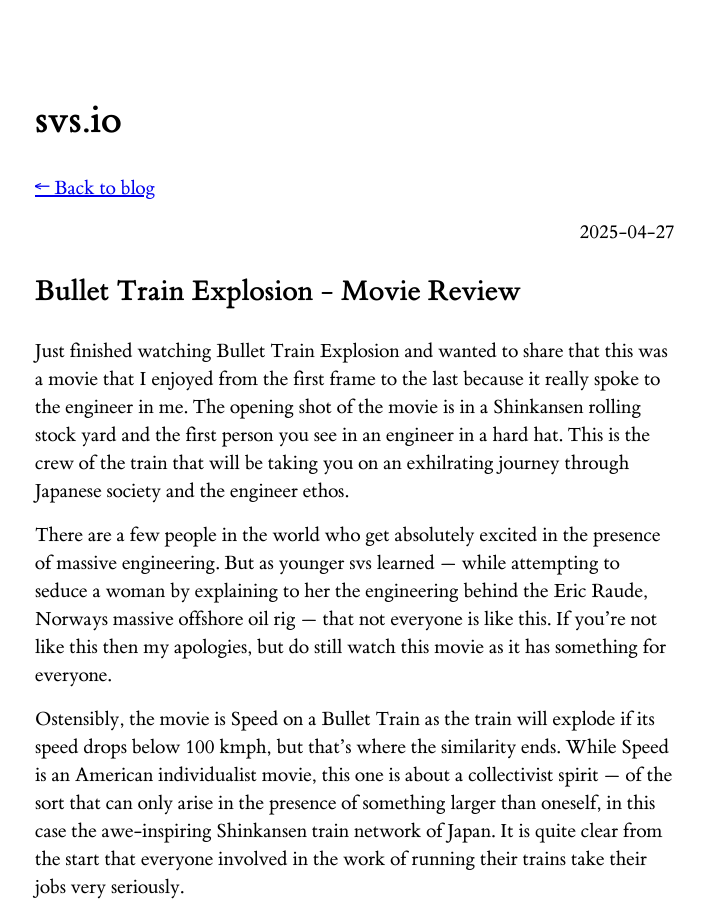
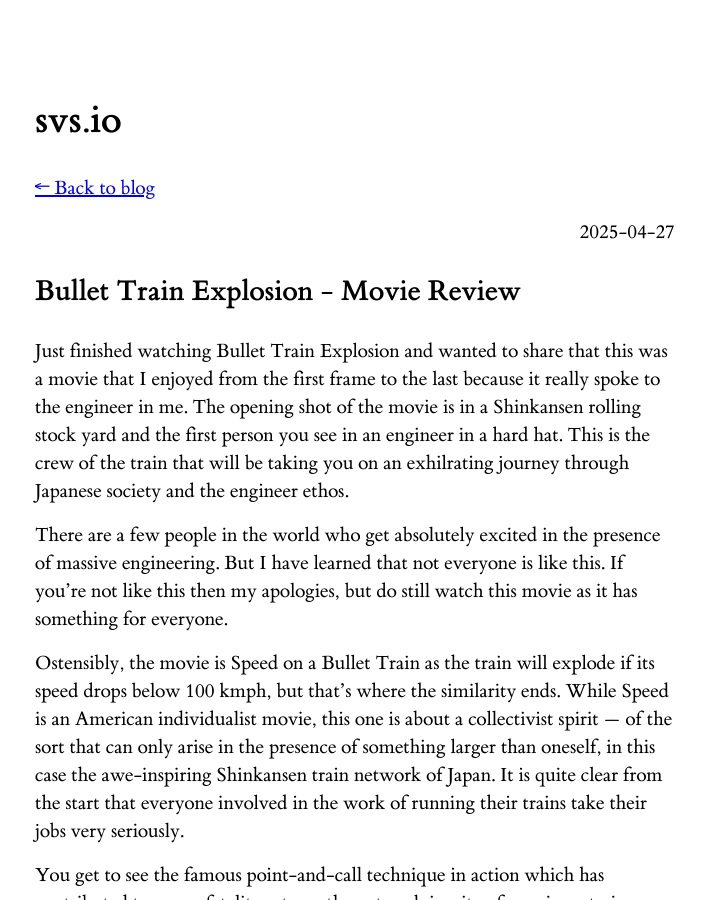
Before and after one commit to svs/svs.io, a Jekyll site: the page built from _posts/2025-04-27-bullet-train-explosion-movie-review.md, in a window 1280 px wide and 900 px high. Shown: the whole window, without its empty margins (285-990 px from the left). Built offline with Jekyll 4.4.1, drawn with Linux system fonts in a browser that asks for light colours.

Commit message:
clean up

```diff
--- a/_posts/2025-04-27-bullet-train-explosion-movie-review.md
+++ b/_posts/2025-04-27-bullet-train-explosion-movie-review.md
@@ -6,7 +6,7 @@ date: 2025-04-27 17:18 +0530
 
 Just finished watching Bullet Train Explosion and wanted to share that this was a movie that I enjoyed from the first frame to the last because it really spoke to the engineer in me. The opening shot of the movie is in a Shinkansen rolling stock yard and the first person you see in an engineer in a hard hat. This is the crew of the train that will be taking you on an exhilrating journey through Japanese society and the engineer ethos.
 
-There are a few people in the world who get absolutely excited in the presence of massive engineering. But as younger svs learned —  while attempting to seduce a woman by explaining to her the engineering behind the Eric Raude, Norways massive offshore oil rig — that not everyone is like this. If you're not like this then my apologies, but do still watch this movie as it has something for everyone.
+There are a few people in the world who get absolutely excited in the presence of massive engineering. But I have learned that not everyone is like this. If you're not like this then my apologies, but do still watch this movie as it has something for everyone.
 
 Ostensibly, the movie is Speed on a Bullet Train as the train will explode if its speed drops below 100 kmph, but that's where the similarity ends. While Speed is an American individualist movie, this one is about a collectivist spirit — of the sort that can only arise in the presence of something larger than oneself, in this case the awe-inspiring Shinkansen train network of Japan. It is quite clear from the start that everyone involved in the work of running their trains take their jobs very seriously.
 
```
